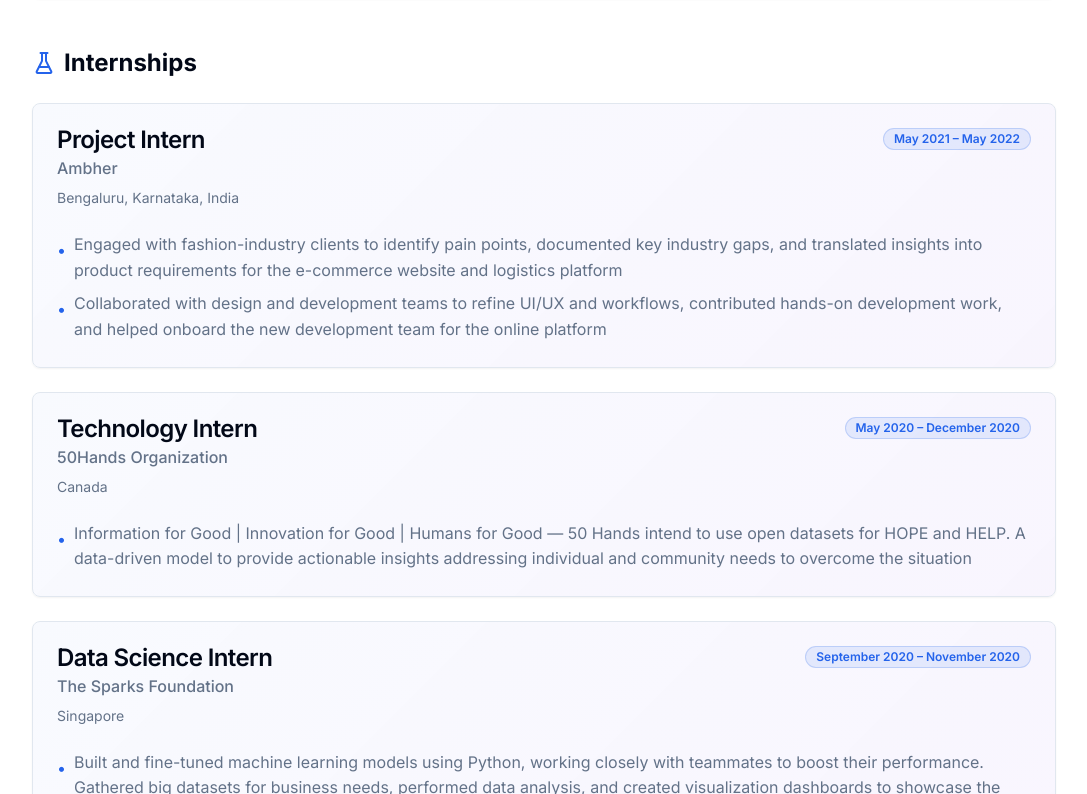
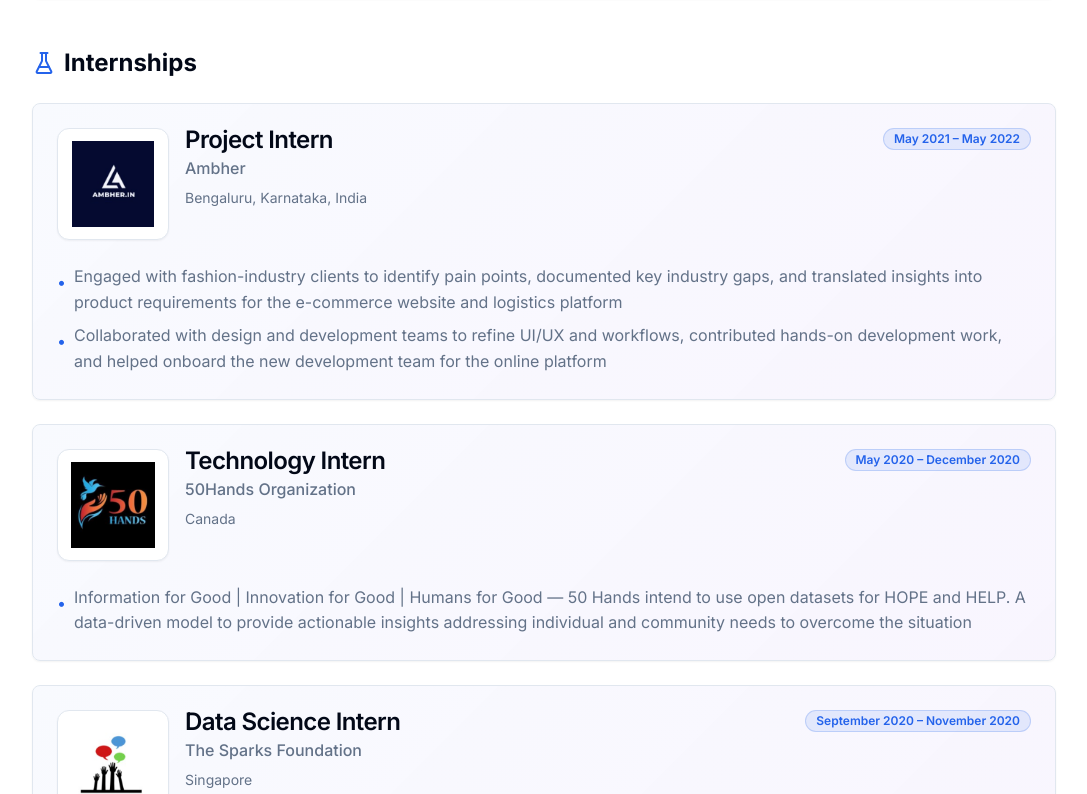
Before and after one commit to vandanacm/vandanacm.github.io, a React (Vite) app: page / in a window 1280 px wide. Shown: the part 3866-4660 px from the top of the page, without its empty margins (96-1183 px from the left). Built offline with nearby package versions, Linux system fonts and the light colour scheme; the HTML template or start-up script is replaced by a standard one.

Commit message:
Add internship logos
Co-authored-by: vandanacm <65193028+vandanacm@users.noreply.github.com>

```diff
--- a/src/components/Experience.tsx
+++ b/src/components/Experience.tsx
@@ -294,6 +294,11 @@ const Experience = () => {
                 >
                   <CardHeader>
                     <div className="flex items-start gap-4">
+                      {intern.logo && (
+                        <div className="flex-shrink-0 w-28 h-28 bg-background rounded-xl p-3 flex items-center justify-center border border-border shadow-sm">
+                          <img src={intern.logo} alt={intern.company} className="w-full h-full object-contain" />
+                        </div>
+                      )}
                       <div className="flex-1">
                         <div className="flex flex-col md:flex-row md:items-start md:justify-between gap-2 mb-2">
                           <div>
```
